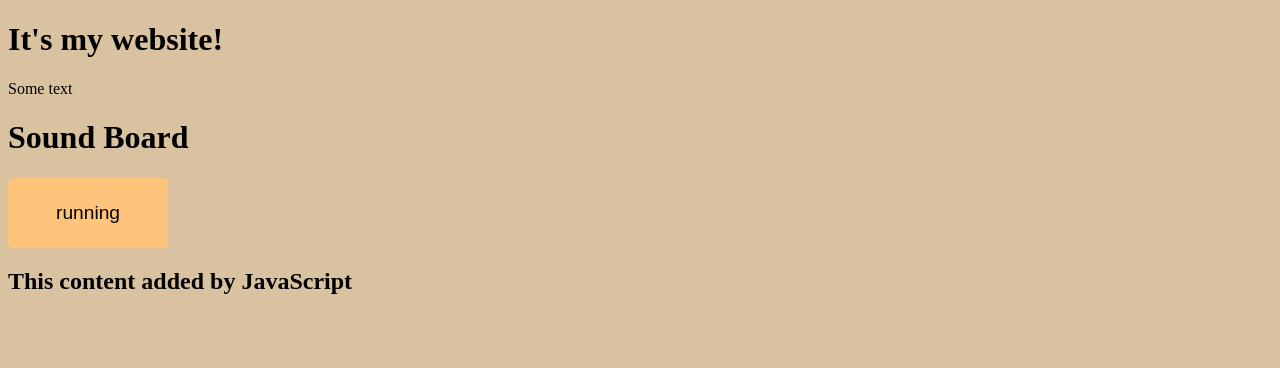
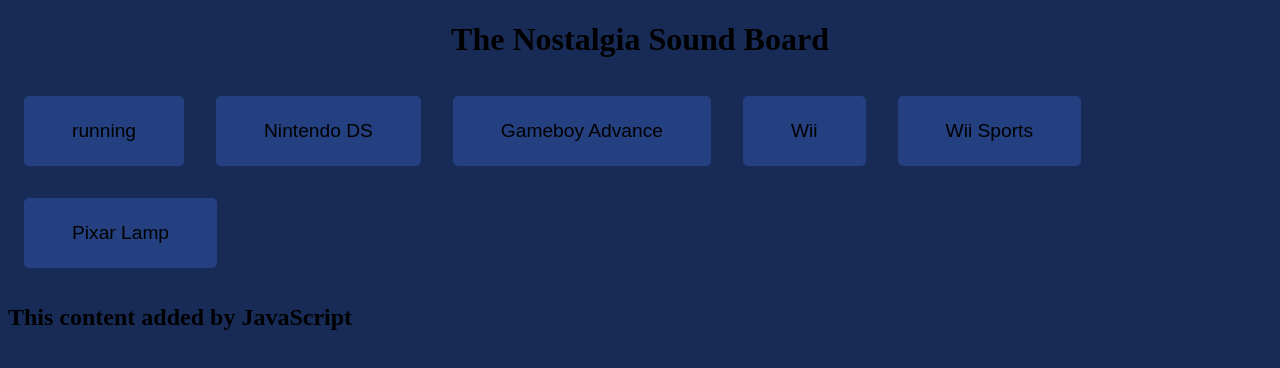
Before and after one commit to gcd253/my-website-hooray, a plain HTML site: page index.html in a window 1280 px wide. Drawn offline with Linux system fonts and the light colour scheme.

Commit message:
Added many more sound buttons

```diff
--- a/index.html
+++ b/index.html
@@ -5,12 +5,25 @@
     <title>My Personal Website</title>
   </head>
   <body>
-    <h1>It's my website!</h1>
-      <p>Some text</p>
 
-    <h1>Sound Board</h1>
+    <h1>The Nostalgia Sound Board</h1>
       <audio id="running"
       src="sounds/Cartoon Running - Sound Effect (HD).mp3"></audio>
+
+      <audio id="Nintendo DS"
+      src="sounds/Nintendo DS Start-Up.mp3"></audio>
+
+      <audio id="Gameboy Advance"
+      src="sounds/Gameboy Advance Startup.mp3"></audio>
+
+      <audio id="Wii"
+      src="sounds/Wii Startup.mp3"></audio>
+
+      <audio id="Wii Sports"
+      src="sounds/Wii Sports Intro.mp3"></audio>
+
+      <audio id="Pixar Lamp"
+      src="sounds/Pixar Lamp.mp3"></audio>
 
       <div id="buttons"></div>
 
--- a/script.js
+++ b/script.js
@@ -3,7 +3,8 @@
 
 document.querySelector("body").appendChild(h2);
 
-const sounds = ["running"]
+const sounds = ["running", "Nintendo DS", "Gameboy Advance", "Wii",
+"Wii Sports", "Pixar Lamp"]
 
 sounds.forEach(sound => {
     const btn = document.createElement("button")
--- a/style.css
+++ b/style.css
@@ -1,16 +1,21 @@
 body {
-    background: rgb(216, 194, 159);
+    background: rgb(24, 43, 87);
   }
 
   .btn {
-    background-color: rgb(255, 196, 124);
+    background-color: rgb(36, 64, 128);
     border-radius: 5px;
     border: none;
     padding: 1.5rem 3rem;
     font-size: 1.2rem;
     cursor: pointer;
+    margin: 1rem;
   }
 
   .btn:hover {
     opacity: 0.9;
   }
+
+  h1 {
+    text-align: center;
+  }
```
Also changed, not shown: 7 other files.
